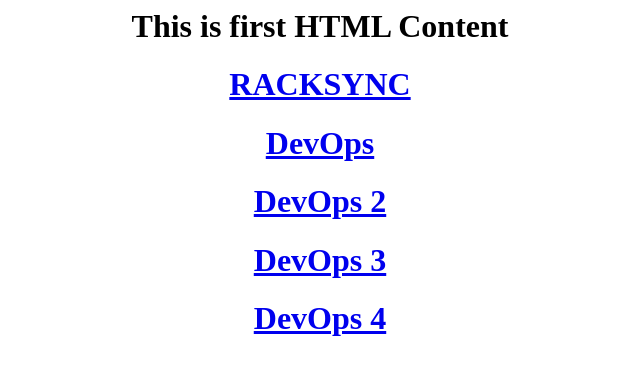
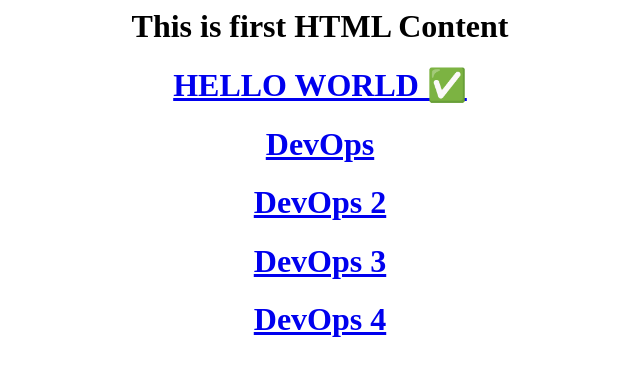
Before and after one commit to logmatter/www2, a plain HTML site: page index.html in a window 1280 px wide. Shown: the whole page, without its empty margins (320-960 px from the left). Drawn offline with Linux system fonts and the light colour scheme.

Commit message:
update ✅

```diff
--- a/index.html
+++ b/index.html
@@ -1,5 +1,5 @@
 <center><h1>This is first HTML Content</h1></center>
-<center><h1><a href="racksync.html">RACKSYNC</a></h1></center>
+<center><h1><a href="racksync.html">HELLO WORLD ✅</a></h1></center>
 <center><h1><a href="devops.html">DevOps</a></h1></center>
 <center><h1><a href="devops2.html">DevOps 2</a></h1></center>
 <center><h1><a href="devops3.html">DevOps 3</a></h1></center>
```
Also changed, not shown: 1 other file.
